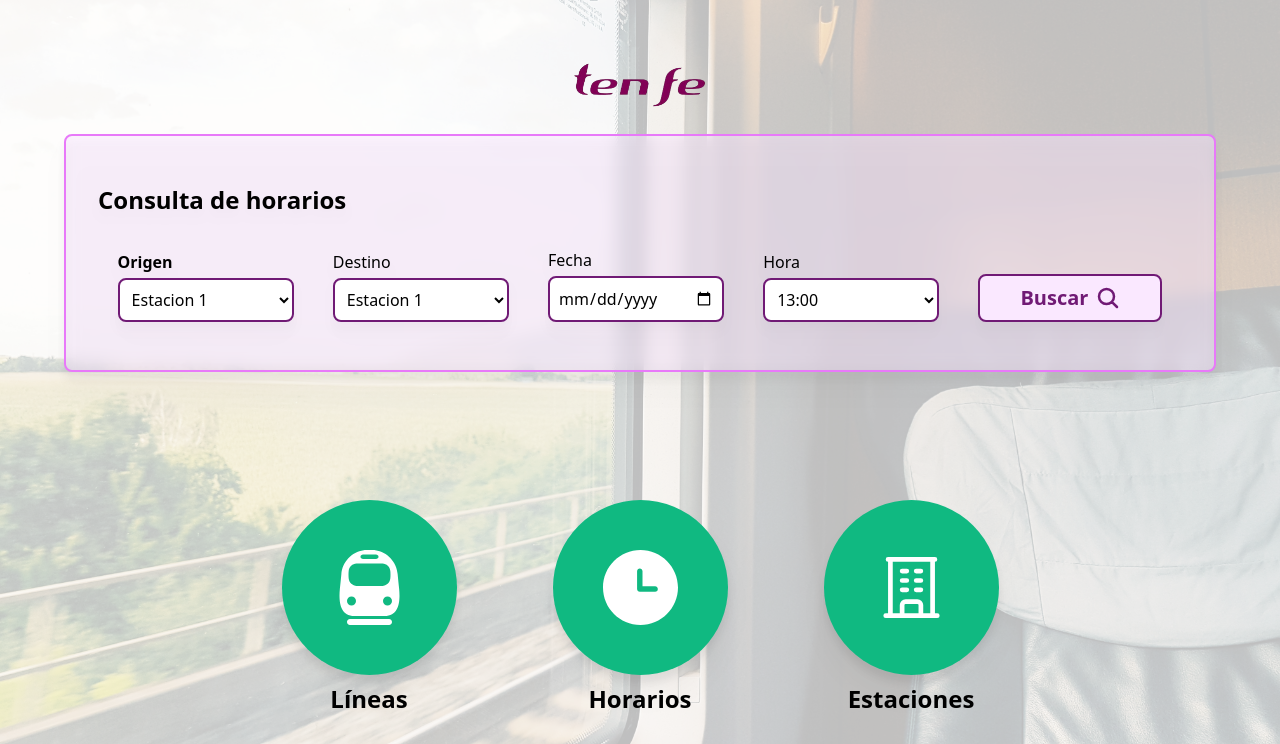
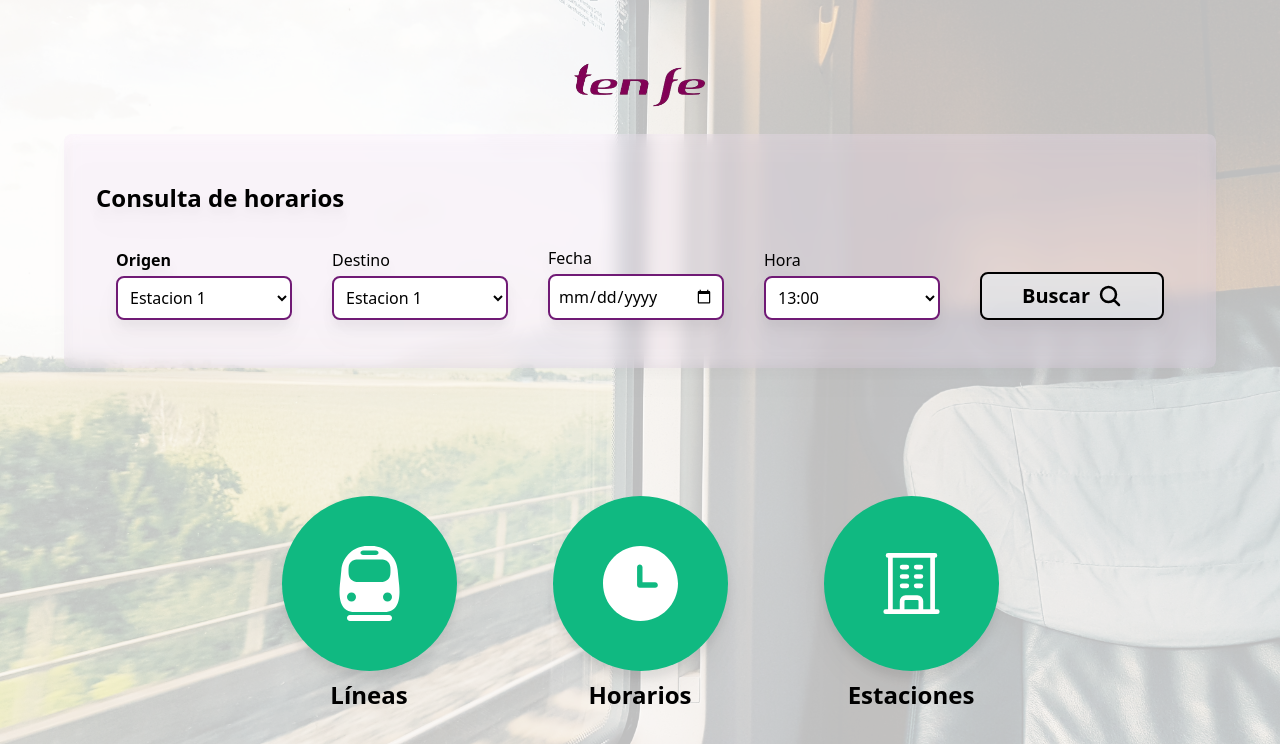
Before and after one commit to AagieKLZ/ProjecteM7, a PHP site: page / in a window 1280 px wide. Shown: the part 56-800 px from the top of the page. Run offline with PHP 8.4, Linux system fonts and the light colour scheme; some libraries are stand-ins or nearby versions.

```diff
--- a/index.php
+++ b/index.php
@@ -25,9 +25,9 @@ session_get_cookie_params();
     <main class="flex flex-row justify-center items-center w-full h-[calc(100%-3.5rem)] mt-[5rem]">
         <div class="w-full h-fit flex flex-col items-center justify-center">
             <div class="w-full flex items-center justify-center -mt-12"><img src="./assets/logo.png" class="w-[170px]"></div>
-            <div class="w-[90%] rounded-lg h-fit bg-fuchsia-100 bg-opacity-50 backdrop-blur p-8 py-12 border-2 border-fuchsia-400 drop-shadow-xl">
+            <div class="w-[90%] rounded-lg h-fit bg-fuchsia-100 bg-opacity-25 backdrop-blur p-8 py-12 drop-shadow-xl">
                 <h1 class="font-semibold text-2xl">Consulta de horarios</h1>
-                <form class="flex lg:flex-row flex-col min-w-fit justify-around items-end lg:space-y-0 space-y-2 w-full mt-8">
+                <form class="flex lg:flex-row flex-col min-w-fit justify-around lg:items-end items-center lg:space-y-0 space-y-2 w-full mt-8">
                     <div class="flex flex-col space-y-1">
                         <label for="origin" class="font-semibold">Origen</label>
                         <select name="origin" id="origin" placeholder="----" class="w-44 bg-white p-2 rounded-lg border-2 border-fuchsia-900">
@@ -56,7 +56,7 @@ session_get_cookie_params();
                             <option value="">15:00</option>
                         </select>
                     </div>
-                    <button class="bg-fuchsia-100 hover:bg-fuchsia-900 hover:text-white text-fuchsia-900 border-2 font-semibold border-fuchsia-900 w-fit px-10 py-2 rounded-lg flex justify-between items-center text-xl">
+                    <button class="bg-gray-200 bg-opacity-75 hover:bg-fuchsia-900 hover:text-white text-black border-2 font-semibold border-black w-fit px-10 py-2 rounded-lg flex justify-between items-center md:text-xl text-lg">
                         Buscar
                         <svg xmlns="http://www.w3.org/2000/svg" fill="none" viewBox="0 0 24 24" stroke-width="2.5" stroke="currentColor" class="w-6 h-6 ml-2">
                             <path stroke-linecap="round" stroke-linejoin="round" d="M21 21l-5.197-5.197m0 0A7.5 7.5 0 105.196 5.196a7.5 7.5 0 0010.607 10.607z" />
@@ -70,13 +70,13 @@ session_get_cookie_params();
                     <div class="lg:w-[175px] lg:h-[175px] w-[100px] h-[100px] drop-shadow-xl bg-emerald-500 hover:bg-emerald-600 rounded-full flex justify-center items-center">
                         <img src="assets/train.svg" class="lg:h-[75px] h-[50px]" />
                     </div>
-                    <div class="text-2xl mt-2 font-semibold">Líneas</div>
+                    <div class="lg:text-2xl text-lg mt-2 font-semibold">Líneas</div>
                 </a>
                 <a href="#" class="flex flex-col justify-center items-center hover:font-semibold hover:scale-105">
                     <div class="lg:w-[175px] lg:h-[175px] w-[100px] h-[100px] drop-shadow-xl bg-emerald-500 hover:bg-emerald-600 rounded-full flex justify-center items-center">
                         <img src="assets/time.svg" class="lg:h-[75px] h-[50px]" />
                     </div>
-                    <div class="text-2xl mt-2 font-semibold">Horarios</div>
+                    <div class="lg:text-2xl text-lg mt-2 font-semibold">Horarios</div>
                 </a>
                 <a href="#" class="flex flex-col justify-center items-center hover:font-semibold hover:scale-105">
                     <div class="lg:w-[175px] lg:h-[175px] w-[100px] h-[100px] drop-shadow-xl bg-emerald-500 rounded-full hover:bg-emerald-600 flex justify-center items-center">
@@ -85,7 +85,7 @@ session_get_cookie_params();
                         </svg>
 
                     </div>
-                    <div class="text-2xl mt-2 font-semibold">Estaciones</div>
+                    <div class="lg:text-2xl text-lg mt-2 font-semibold">Estaciones</div>
                 </a>
             </div>
         </div>
```
